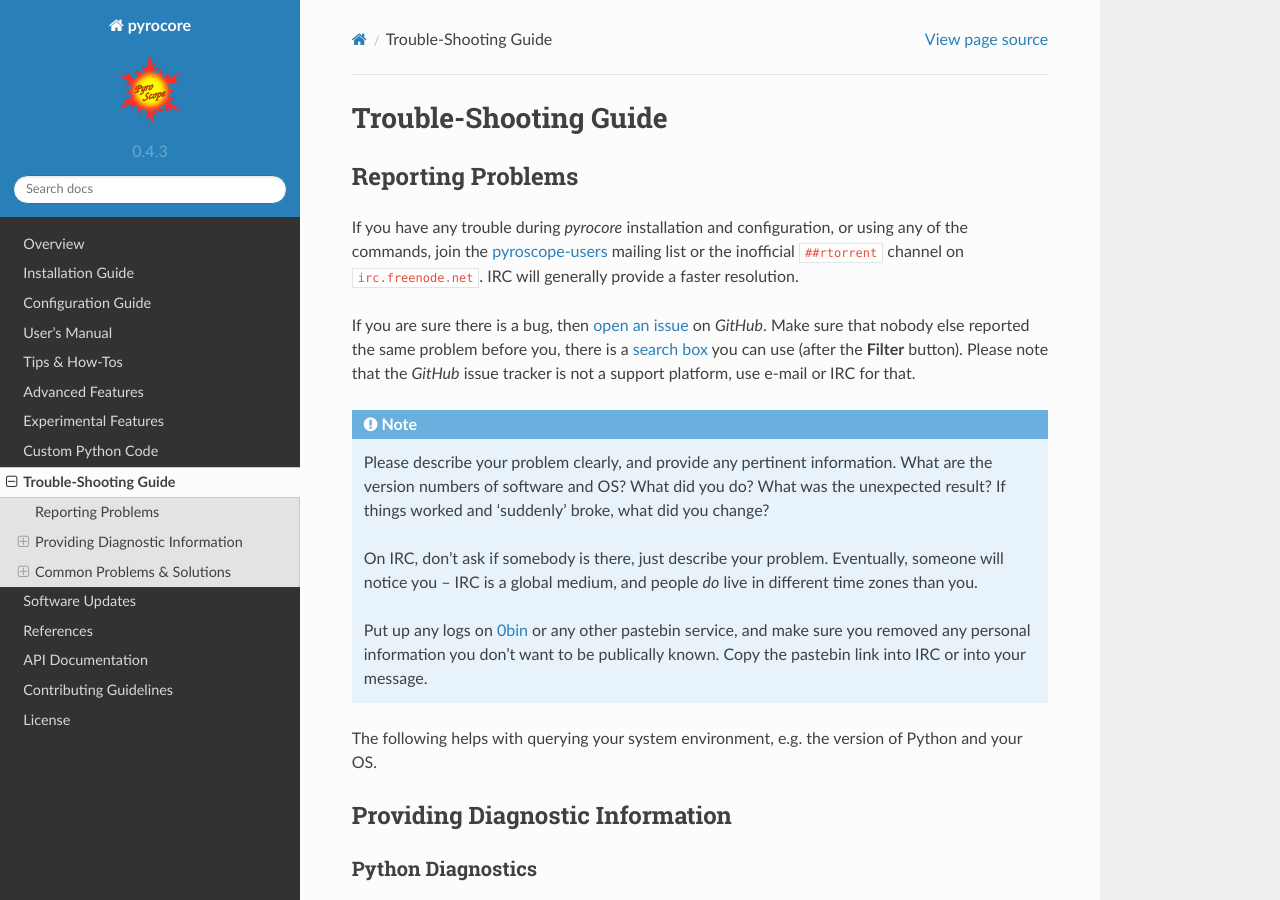
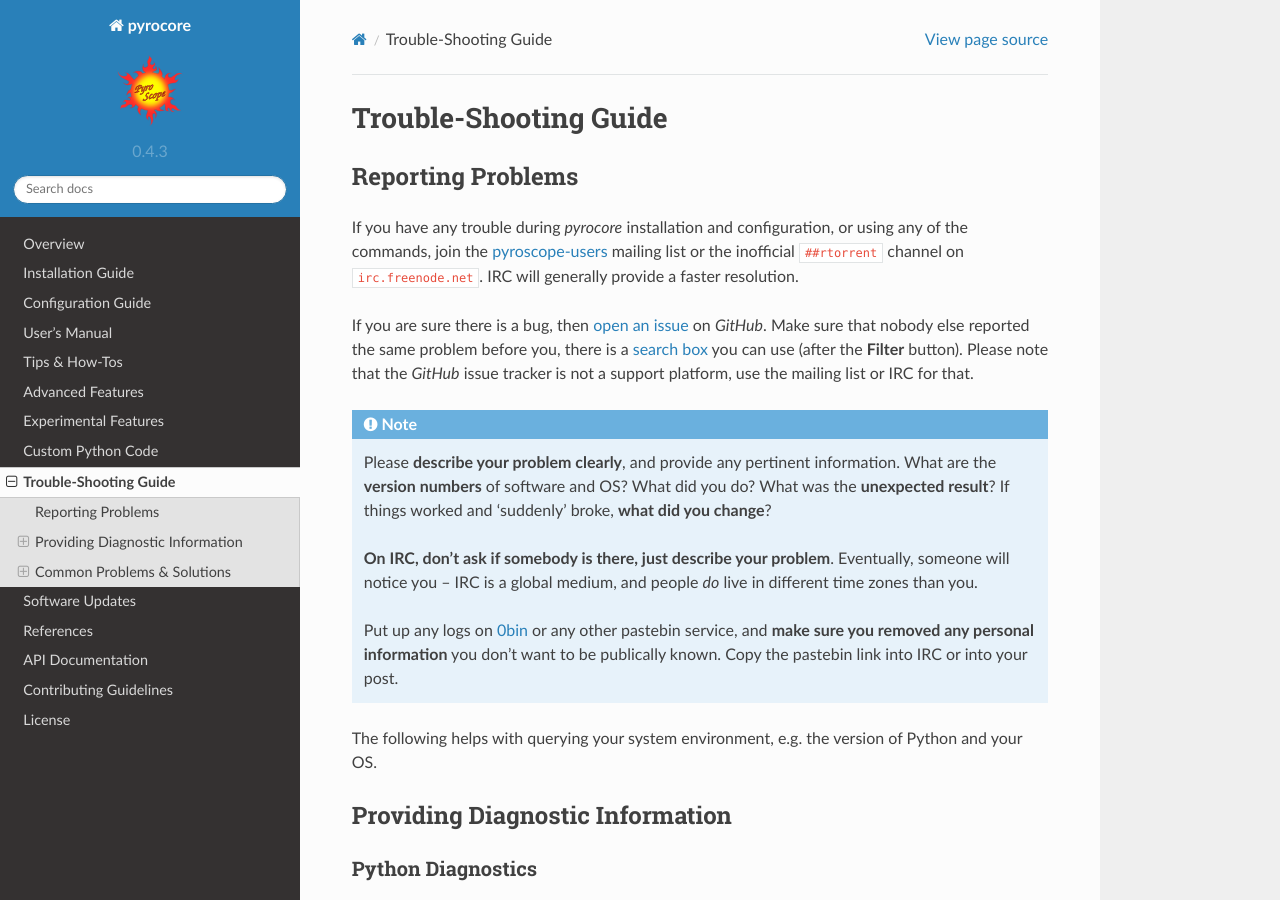
Before and after one commit to pyroscope/pyrocore, a Sphinx documentation site: the page built from docs/troubleshooting.rst, in a window 1280 px wide and 900 px high. Built offline with Sphinx 7.4.7 and the Read the Docs theme 2.0.0, drawn with Linux system fonts in a browser that asks for light colours.

Commit message:
docs: bold the good parts

```diff
--- a/docs/troubleshooting.rst
+++ b/docs/troubleshooting.rst
@@ -13,25 +13,25 @@ If you are sure there is a bug, then `open an issue`_ on *GitHub*.
 Make sure that nobody else reported the same problem before you,
 there is a `search box`_ you can use (after the **Filter** button).
 Please note that the *GitHub* issue tracker is not a support platform,
-use e-mail or IRC for that.
+use the mailing list or IRC for that.
 
 .. note::
 
-    Please describe your problem clearly, and provide any pertinent
+    Please **describe your problem clearly**, and provide any pertinent
     information.
-    What are the version numbers of software and OS?
+    What are the **version numbers** of software and OS?
     What did you do?
-    What was the unexpected result?
-    If things worked and ‘suddenly’ broke, what did you change?
+    What was the **unexpected result**?
+    If things worked and ‘suddenly’ broke, **what did you change**?
 
-    On IRC, don't ask if somebody is there, just describe your problem.
+    **On IRC, don't ask if somebody is there, just describe your problem**.
     Eventually, someone will notice you – IRC is a global medium, and
     people *do* live in different time zones than you.
 
     Put up any logs on `0bin <http://0bin.net/>`_ or any other pastebin
-    service, and make sure you removed any personal information you
+    service, and **make sure you removed any personal information** you
     don't want to be publically known. Copy the pastebin link into IRC
-    or into your message.
+    or into your post.
 
 The following helps with querying your system environment, e.g. the
 version of Python and your OS.
```
